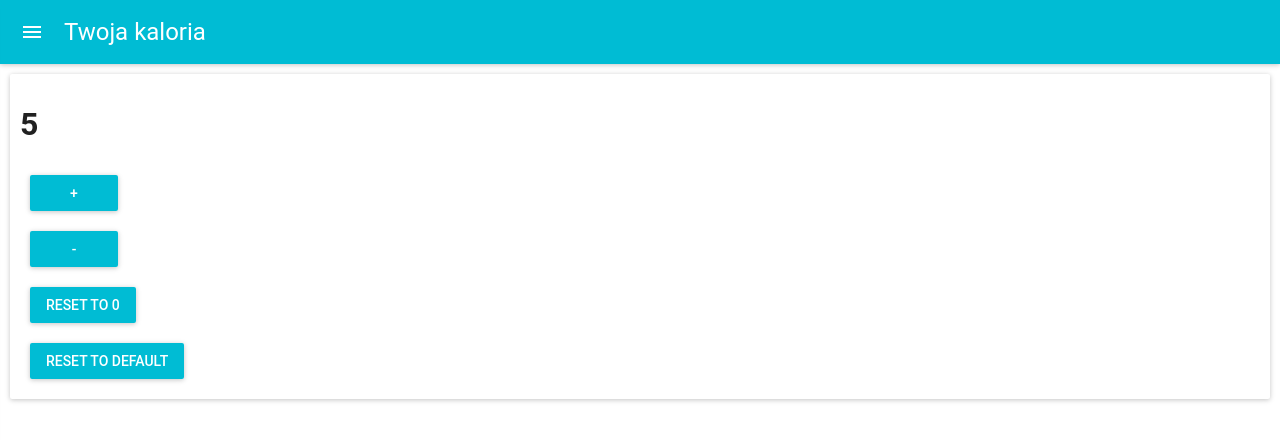
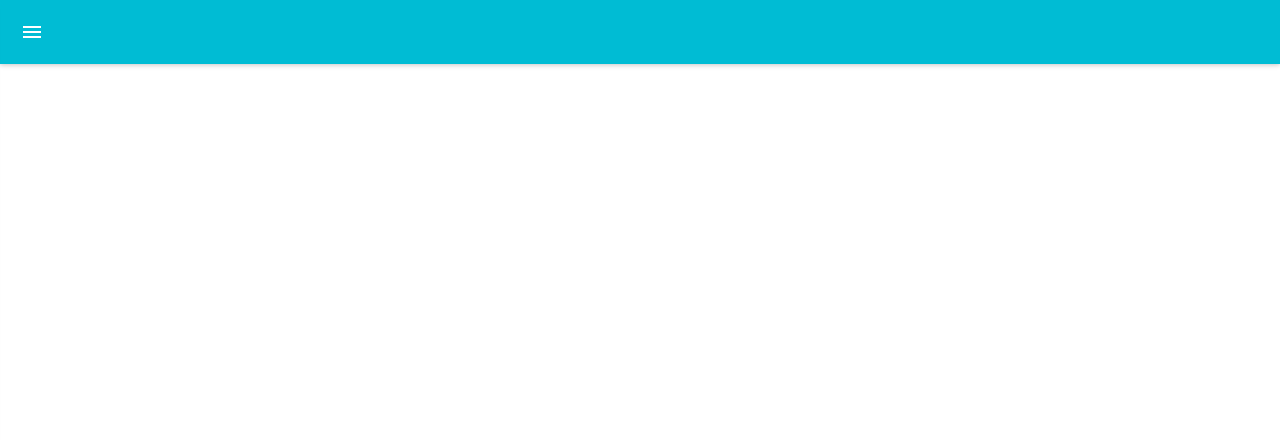
Before and after one commit to KrystianKaminski/js-react-day3, a React (Create React App) app: page / in a window 1280 px wide. Shown: the top 440 px of the page. Built offline with nearby package versions, Linux system fonts and the light colour scheme.

Commit message:
Added react router

```diff
--- a/package.json
+++ b/package.json
@@ -6,6 +6,7 @@
     "material-ui": "^0.20.2",
     "react": "^16.6.3",
     "react-dom": "^16.6.3",
+    "react-router-dom": "^4.3.1",
     "react-scripts": "2.1.1"
   },
   "scripts": {
--- a/src/App.js
+++ b/src/App.js
@@ -1,4 +1,5 @@
 import React from 'react';
+import { BrowserRouter as Router, Route, Link } from 'react-router-dom'
 
 import Paper from './components/Paper'
 import Counter from './Counter';
@@ -7,12 +8,12 @@ import Navigation from './Navigation/Navigation'
 
 const App = (props) => (
   <div>
-    <Navigation/>
-    <Paper>
-      <Counter
-        startNumber={5}
-      />
-    </Paper>
+    <Router>
+      <div>
+        <Route path="/counter" exact={true} component={Counter} />
+        <Route path="/" exact={true} component={Navigation} />
+      </div>
+    </Router>
   </div>
 )
 
--- a/src/Navigation/Navigation.js
+++ b/src/Navigation/Navigation.js
@@ -15,7 +15,7 @@ class Navigation extends React.Component {
         return (
             <div>
                 <AppBar
-                    title="Twoja kaloria"
+                    title = {this.props.label}
                     onLeftIconButtonClick = {this.toggleDrawer}
                 />
                 <Drawer
```
